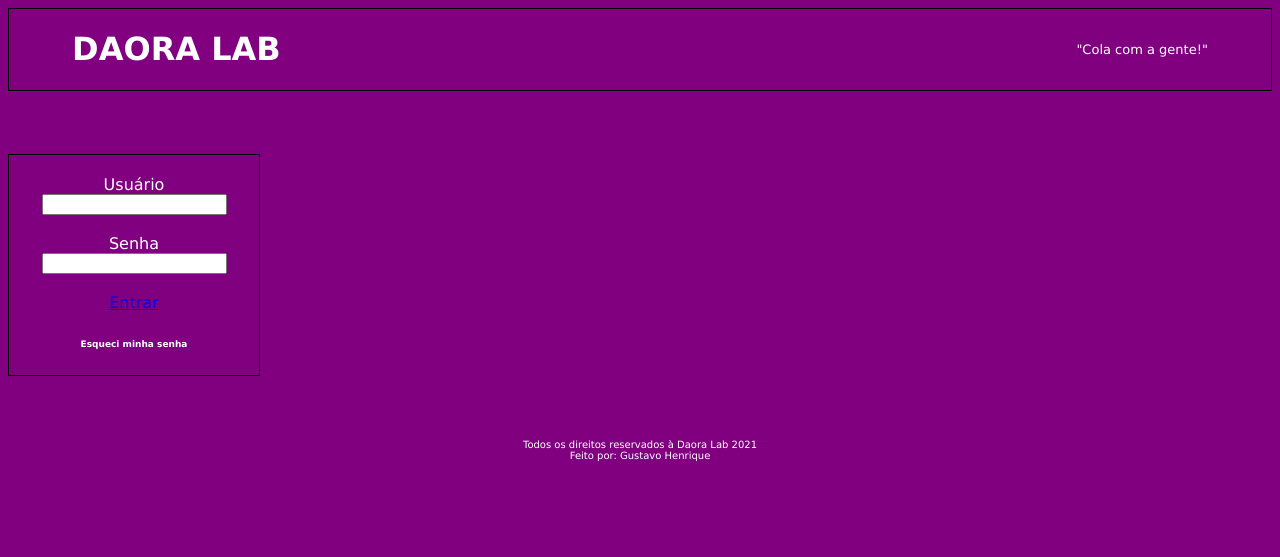
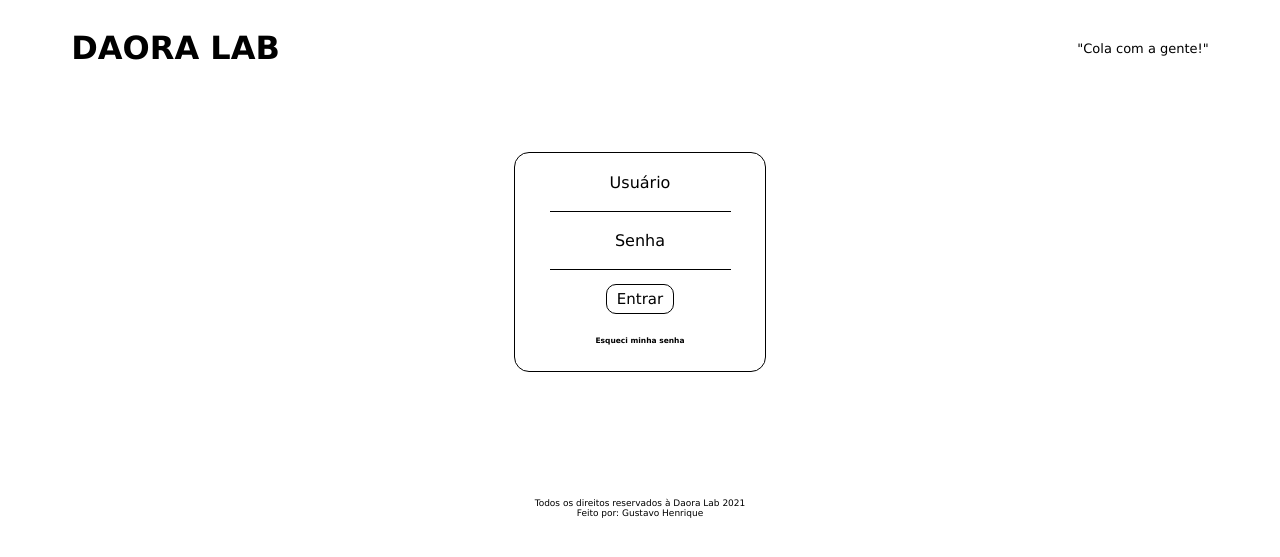
Before and after one commit to gustavohcsantos/TelaDeAcesso, a PHP site: page /index.html in a window 1280 px wide. Shown: the top 557 px of the page. Run offline with PHP 8.4, Linux system fonts and the light colour scheme.

Commit message:
Update estilo.css

```diff
--- a/estilo.css
+++ b/estilo.css
@@ -1,15 +1,16 @@
 /* ------- GENERAL STRUCTURE ------- */
 
 body{
-    background-color: purple;
-    color: #fff;
+    /*background-color: purple;*/
+    background-color: #fff;
+    color: #000;
     font-family: Verdana, Geneva, Tahoma, sans-serif;
 }
 
 /* ------- HEADER ------- */
 
 header{
-    border: 1px solid black;
+    border: 0px solid black;
 }
 
 div#cabecalho{
@@ -20,7 +21,7 @@ div#cabecalho{
 }
 
 h1{
-    color: #fff;
+    color: #000;
 }
 
 input#entrar{
@@ -29,45 +30,60 @@ input#entrar{
     margin-top: 22px;
     padding: 10px 15px;
     border-radius: 10px;
-    color: purple;
+    color: #000;
     font-weight: bold;
     border: 1px solid silver;
-}
-
-input#entrar:hover{
-    color: purple;
-    background-color: #fff;
 }
 
 /* ------- MAIN ------- */
 
 div.bloco_acesso_user{
+    display: block;
     width: 250px;
     text-align: center;
-    margin-top: 5%;
+    margin: 5% auto 0 auto;
     border: 1px solid #000;
+    border-radius: 15px;
 }
 
 div.formulario{
     margin-top: 20px;
 }
 
-input#user input#password_user{
-    background-color: purple;
+input#user, input#password_user{
     border-style: inherit;
-    border-bottom: 1px solid #fff;
+    border-bottom: 1px solid #000;
+    color: #000;
+}
+
+a#logar{
+    color: #000;
+    text-decoration: none;
+    font-size: 15px;
+    border: 1px solid #000;
+    border-radius: 10px;
+    padding: 5px 10px;
+}
+
+a#logar:hover{
     color: #fff;
+    background-color: #000;
 }
 
 h6 a{
     text-decoration: none;
-    color: #fff;
-    font-size: xx-small;
+    color: #000;
+    font-size: 0.7em;
+}
+
+h6 a:hover{
+    text-decoration: underline;
+    color: #000;
 }
 
 /* ------- FOOTER ------- */
 p#footer{
-    font-size: x-small;
+    font-size: xx-small;
     text-align: center;
-    margin-top: 5%;
+    margin-top: 10%;
 }
```
